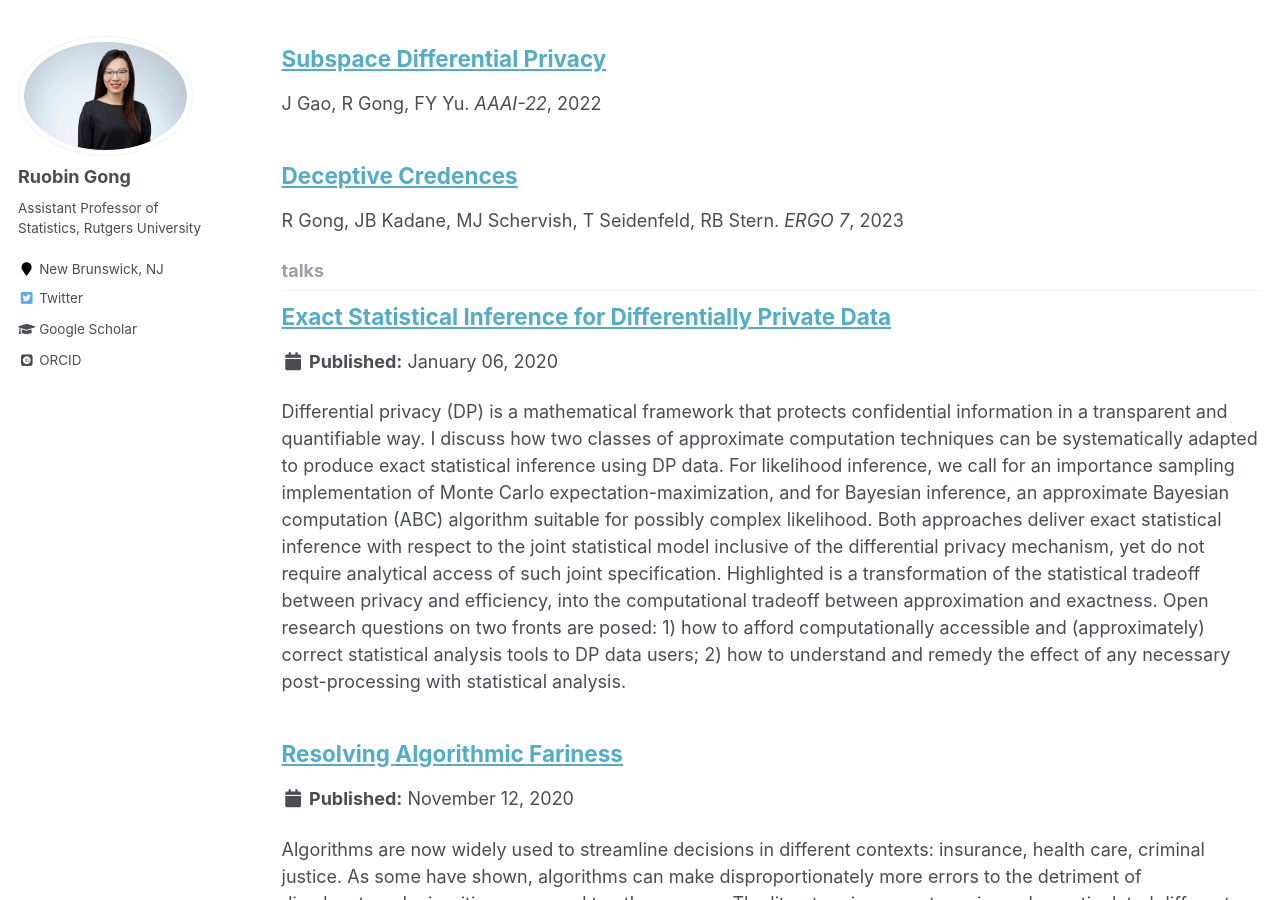
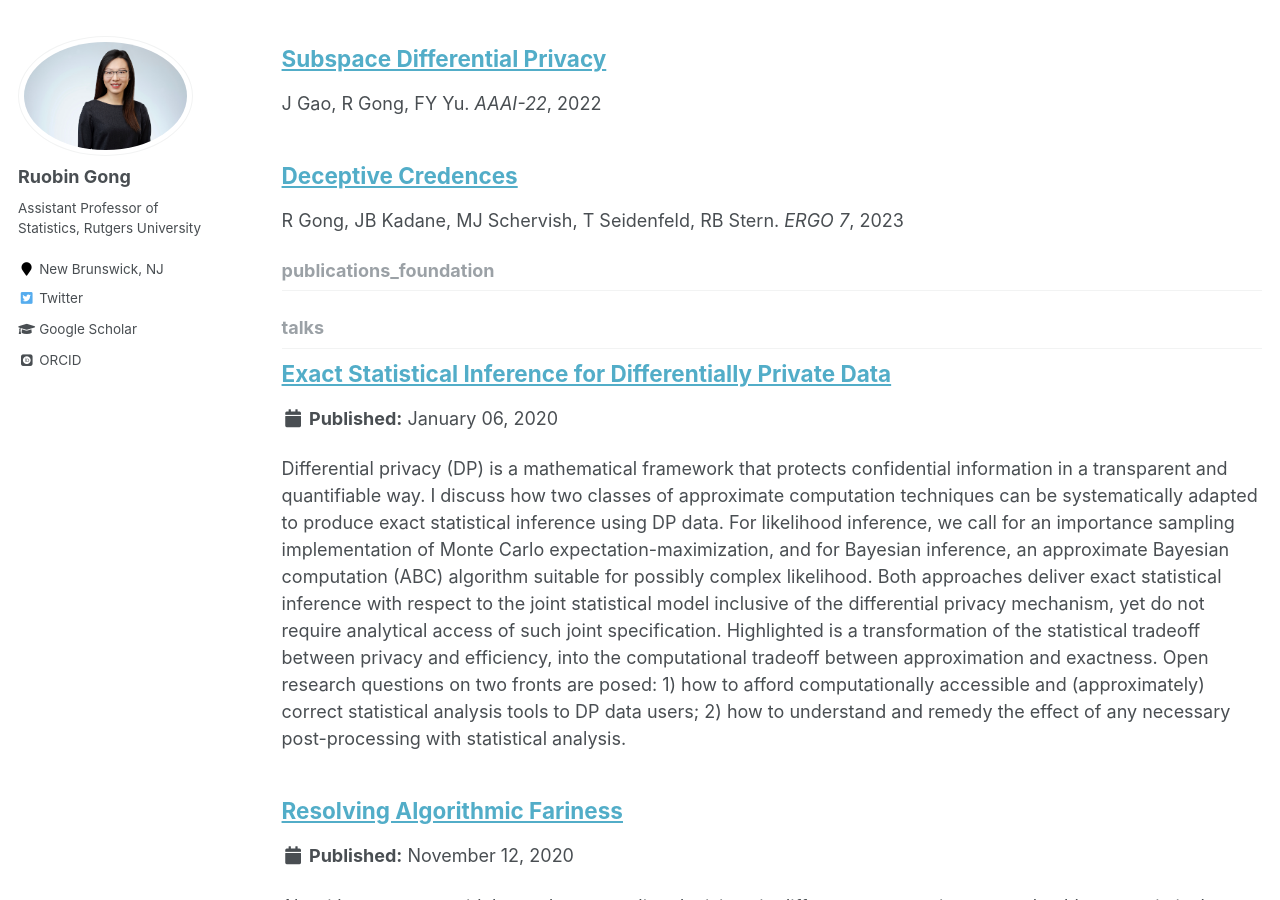
Before and after one commit to RuobinGong/RuobinGong.github.io, a Jekyll site: the page built from _pages/collection-archive.html, in a window 1280 px wide and 900 px high, scrolled down 1900 px. Built offline with Jekyll 4.4.1, drawn with Linux system fonts in a browser that asks for light colours; some web fonts are replaced.

Commit message:
Update _config.yml

```diff
--- a/_config.yml
+++ b/_config.yml
@@ -187,6 +187,9 @@ collections:
   talks:
     output: true
     permalink: /:collection/:path/
+  publications_foundation:
+    output: true
+    permalink: /publications/:path/
 
 
 # Defaults
```
